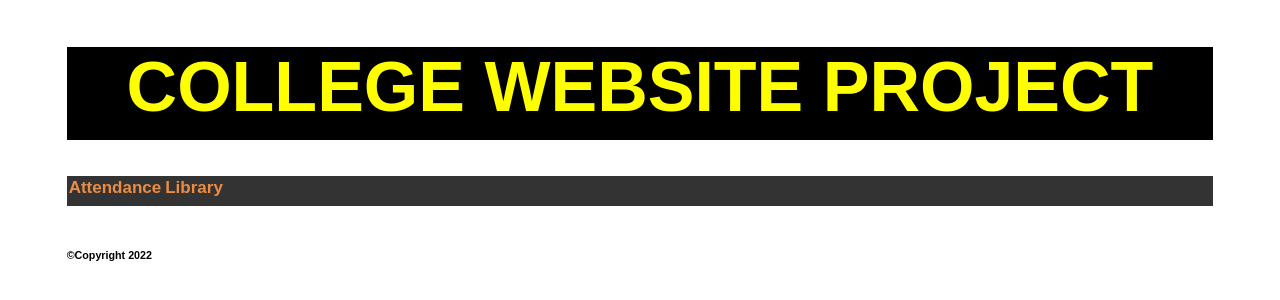
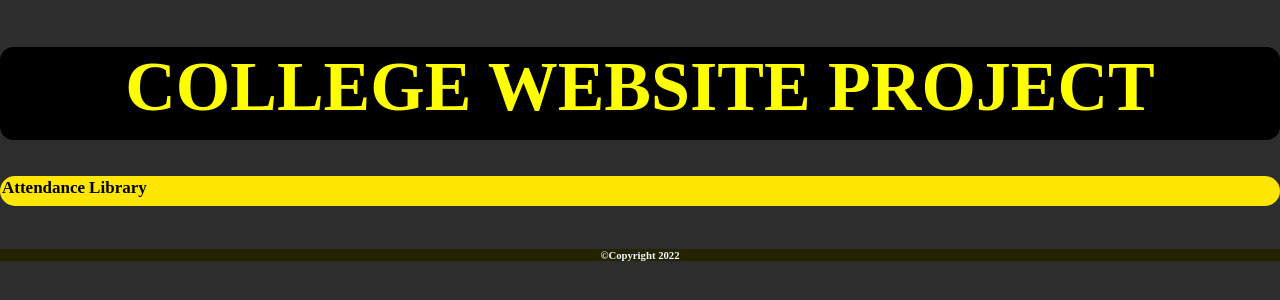
Before and after one commit to SAD0XER/COLLEGE-WEBSITE-PROJECT, a plain HTML site: page index.html in a window 1280 px wide. Drawn offline with Linux system fonts and the light colour scheme.

Commit message:
footer is added.

```diff
--- a/style.css
+++ b/style.css
@@ -1,10 +1,9 @@
 body {
-    background-color: rgba(255, 255, 255, 0);
-    margin-top: 10pt;
-    margin-left: 50pt;
-    margin-right: 50pt;
-    margin-bottom: 3pt;
-    font-family: Arial, Helvetica, sans-serif;
+    background-color: rgb(45, 45, 45);
+    margin: auto;
+    border: auto;
+    padding: auto;
+
 }
 
 #title {
@@ -15,24 +14,22 @@ body {
     font-size: 35px;
     height: 70pt;
     font-weight: bold;
-
+    border-radius: 10pt;
+    border-style: none;
 }
 
 #topnav {
-    background-color :rgb(255, 89, 0);
+    background-color :rgb(255, 230, 0);
     height: 30px;
-}
-
-#topnav {
     overflow: hidden;
-            background-color: #333;
-
+    border-radius: 20pt;
+    text-decoration: underline;
 }
 
 #topnav a {
     float: left;
     font-weight: bolder;
-            color: #ea8c44;
+    color: black;
     text-align: center;
     padding: 2px 2px;
     text-decoration: none;
@@ -42,24 +39,12 @@ body {
 }
 
 #topnav a:hover {
-            background-color: #ddd;
+    background-color: rgb(255, 255, 255);
     color: black;
 }
 
-#topnav a.active {
-            background-color: #ddd;
-            color: white;
+#footer {
+    text-align: center;
+    color: aliceblue;
+    background-color: rgb(35, 35, 0);
 }
-
-#home {
-    text-align: center;
-}
-#attendance {
-    text-align: center;
-}
-#library {
-    text-align: center;
-}
-#about {
-    text-align: center;
-}
```
Lines whose indentation alone changed are shown as unchanged.
